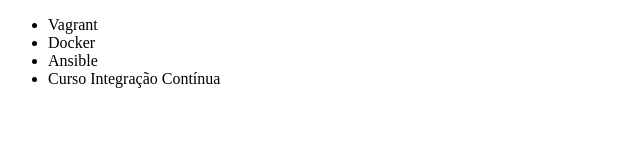
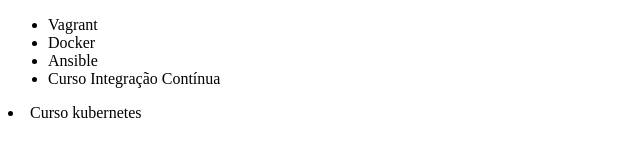
Before and after one commit to souzar1999/alura-git, a plain HTML site: page index.html in a window 1280 px wide. Shown: the whole page, without its empty margins (0-640 px from the left). Drawn offline with Linux system fonts and the light colour scheme.

Commit message:
Adicionando curso de kubernetes

```diff
--- a/index.html
+++ b/index.html
@@ -11,6 +11,9 @@
       <li>Docker</li>
       <li>Ansible</li>
       <li>Curso Integração Contínua</li>
+    </ul><li>Curso
+      kubernetes
+    </li>
     </ul>
   </body>
 </html>
```
